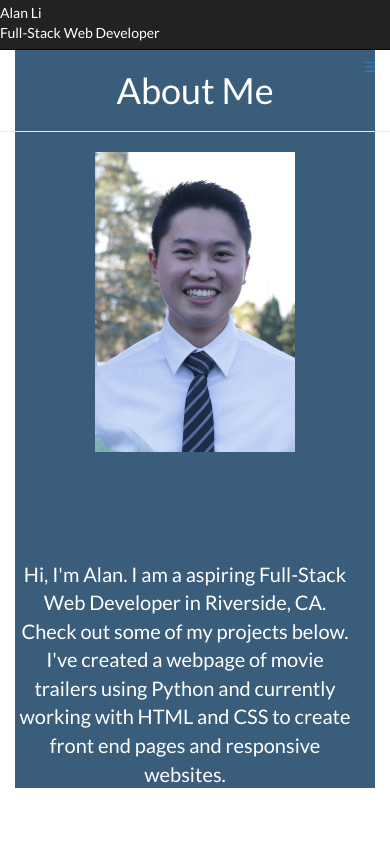
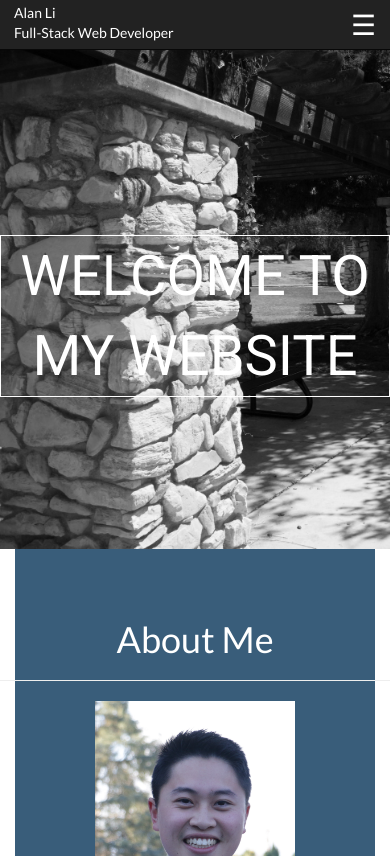
Before and after one commit to alanli011/portfolio-OLD, a plain HTML site: page index.html in a window 390 px wide. Shown: the top 856 px of the page. Drawn offline with Linux system fonts and the light colour scheme; a web font is replaced by a local one.

Commit message:
Added front page image and text and made those responsive by adding more media queries.

```diff
--- a/css/main.css
+++ b/css/main.css
@@ -1,5 +1,9 @@
 header, body {
     font-family: 'Lato', sans-serif;
+}
+
+.navbar {
+    padding: 0 1em;
 }
 
 .navbar-header h3, .navbar-header h4 {
@@ -10,42 +14,38 @@ header, body {
     margin-bottom: 2px;
 }
 
-#nav-toggle {
+#nav_toggle {
     float: right;
     display: none;
     font-size: 2em;
     color: white;
 }
 
-@media screen and (max-width: 767px) {
-    .navbar-nav {
-        z-index: 10;
-        background-color: #212121;
-        width: 300px;
-        position: absolute;
-        /* This trasform moves the drawer off canvas. */
-        -webkit-transform: translate(-300px, 0);
-        transform: translate(-300px, 0);
-        /* Optionally, we animate the drawer. */
-        transition: transform 0.3s ease;
-    }
-    .navbar-nav.open {
-        -webkit-transform: translate(0, 0);
-        transform: translate(0, 0);
-    }
-    .nav_item {
-        display: list-item;
-        border-bottom: 1px;
-        width: 100%;
-        text-align: left;
-    }
-    .nav_menu {
-        display: inline-block;
-        position: absolute;
-        right: 0;
-        padding: 1em;
-    }
+.front_page_image {
+    overflow: hidden;
+    position: relative;
+    background-image: url("../images/front_page.jpg");
+    background-size: cover;
+    background-repeat: no-repeat;
+    height: 900px;
+}
 
+/*.front_page_image img {
+    width: 100%;
+    max-height: 900px;
+}*/
+
+#header-text {
+/*    position: absolute;
+    top: 260px;
+    left: 0;*/
+    text-align: center;
+    color: white;
+    font-size: 5em;
+    text-transform: uppercase;
+    font-family: 'Roboto', sans-serif;
+    border: 1.5px solid white;
+    margin-top: 400px;
 }
 
 .container >div {
--- /dev/null
+++ b/css/responsive.css
@@ -0,0 +1,48 @@
+@media screen and (max-width: 767px) {
+    .navbar-nav {
+        z-index: 10;
+        background-color: #212121;
+        width: 300px;
+        position: absolute;
+        /* This trasform moves the drawer off canvas. */
+        -webkit-transform: translate(-350px, 0);
+        transform: translate(-350px, 0);
+        /* Optionally, we animate the drawer. */
+        transition: transform 0.3s ease;
+    }
+    .navbar-nav.open {
+        -webkit-transform: translate(0, 0);
+        transform: translate(0, 0);
+    }
+    .nav_item {
+        display: list-item;
+        border-bottom: 1px;
+        width: 100%;
+        text-align: left;
+    }
+    .nav_menu {
+        display: inline-block !important;
+        position: absolute;
+        right: 0;
+        top: 0;
+        padding-right: 0.5em;
+        padding-top: 4px;
+    }
+    .front_page_image {
+        height: 400px;
+    }
+    #header-text {
+        margin-top: 139px;
+        font-size: 4em;
+    }
+}
+
+@media screen and (max-width: 991px) {
+    #header-text {
+        font-size: 4em;
+        margin-top: 184px;
+    }
+    .front_page_image {
+        height: 549px;
+    }
+}
--- a/index.html
+++ b/index.html
@@ -5,8 +5,9 @@
     <meta charset="utf-8">
     <link rel="stylesheet" href="bootstrap/css/bootstrap.min.css">
     <link rel="stylesheet" href="css/main.css">
-    <link rel="stylesheet" href="css/style.css">
+    <link rel="stylesheet" href="css/responsive.css">
     <link href="https://fonts.googleapis.com/css?family=Lato" rel="stylesheet">
+    <link href="https://fonts.googleapis.com/css?family=Roboto" rel="stylesheet">
     <link href='http://weloveiconfonts.com/api/?family=zocial' rel='stylesheet'>
 
     <title>Alan's Portfolio</title>
@@ -20,7 +21,7 @@
                 <h4>Full-Stack Web Developer</h4>
             </div>
             <!-- Hamburger menu icon -->
-            <a id="menu" class="nav_menu" href="#">&#9776;</a>
+            <a id="nav_toggle" class="nav_menu" href="#">&#9776;</a>
             <ul class="nav navbar-nav navbar-right">
                 <li class="active"><a href="#">Home</a></li>
                 <li class="nav_item"><a href="#projects">Projects</a></li>
@@ -32,6 +33,17 @@
     </nav>
 
     <main>
+
+<!-- Top image -->
+        <div class="front_page_image">
+            <!-- <img src="images/front_page.jpg" alt="Gray image of park"> -->
+            <div class="container">
+                <div class="row">
+                    <div id="header-text">Welcome to my website</div>
+                </div>
+            </div>
+        </div>
+
 
         <div class="container text-center">
 
@@ -113,11 +125,11 @@
       /*
        * Open the drawer when the menu ison is clicked.
        */
-      var menu = document.querySelector('#menu');
+      var nav_toggle = document.querySelector('#nav_toggle');
       var main = document.querySelector('main');
       var navbar = document.querySelector('.navbar-nav');
 
-      menu.addEventListener('click', function(e) {
+      nav_toggle.addEventListener('click', function(e) {
         navbar.classList.toggle('open');
         e.stopPropagation();
       });
```
Also changed, not shown: css/style.css (deleted), images/fire.jpg (added), images/front_page.jpg (added).
